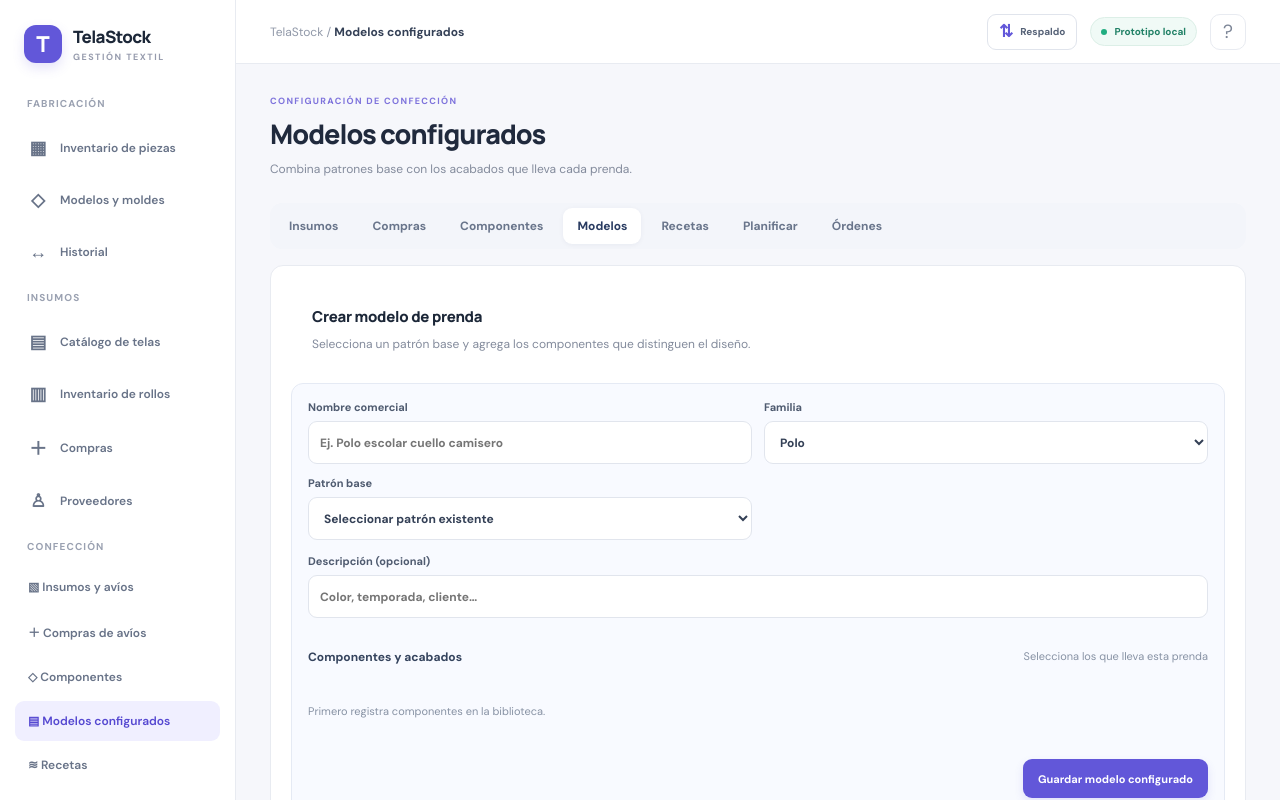
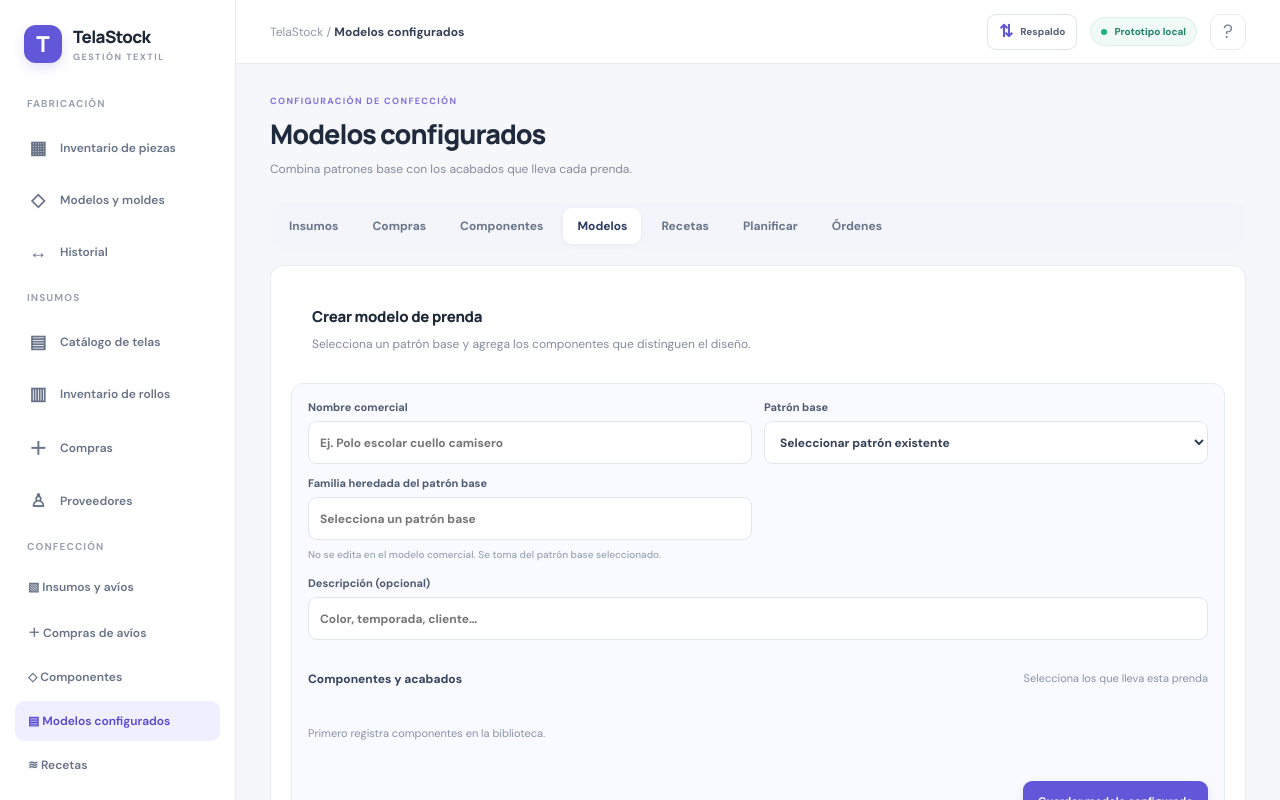
Before and after one commit to FranVG12/telastock-inventario, a Next.js app: page / in a window 1280 px wide. Both pictures are taken after a click on the button "▤ Modelos configurados". Shown: the top 800 px of the page. Built offline with nearby package versions, Linux system fonts and the light colour scheme.

Commit message:
refactor: heredar familia del patrón base

```diff
--- a/app/production-module.tsx
+++ b/app/production-module.tsx
@@ -137,7 +137,6 @@ export type ProductComponentSelection = {
 export type ConfiguredProductModel = {
   id: string;
   name: string;
-  family: string;
   baseModelId: string;
   description: string;
   components: ProductComponentSelection[];
@@ -533,7 +532,6 @@ export function ProductionModule({
   const [componentDraft, setComponentDraft] = useState<GarmentComponent | null>(null);
   const [recipeDraft, setRecipeDraft] = useState<FamilyRecipe | null>(null);
   const [productName, setProductName] = useState('');
-  const [productFamily, setProductFamily] = useState('polo');
   const [productBaseId, setProductBaseId] = useState('');
   const [productDescription, setProductDescription] = useState('');
   const [productComponentIds, setProductComponentIds] = useState<string[]>([]);
@@ -574,7 +572,12 @@ export function ProductionModule({
 
   useEffect(() => {
     const loaded = loadLocal();
-    setData(loaded.data);
+    const productModelsWithoutLegacyFamily = loaded.data.productModels.map((product) => {
+      const normalized = { ...product } as ConfiguredProductModel & { family?: string };
+      delete normalized.family;
+      return normalized;
+    });
+    setData({ ...loaded.data, productModels: productModelsWithoutLegacyFamily });
     setStorageSafe(loaded.safe);
     if (loaded.safe) localStorage.setItem(PRODUCTION_STORAGE_KEYS.version, '2');
     else setNotice({ text: loaded.warning, kind: 'error' });
@@ -864,10 +867,12 @@ export function ProductionModule({
   }
   function saveProduct(event: FormEvent) {
     event.preventDefault();
-    if (!productName.trim() || !productBaseId || !baseModels.some((x) => x.id === productBaseId)) return tell('Completa el nombre y selecciona un patrón base existente.', 'error');
+    const selectedBaseModel = baseModels.find((x) => x.id === productBaseId);
+    if (!productName.trim() || !selectedBaseModel) return tell('Completa el nombre y selecciona un patrón base existente.', 'error');
+    if (!selectedBaseModel.family) return tell('El patrón base no tiene familia asignada. Edítalo en Modelos antes de crear el modelo comercial.', 'error');
     if (data.productModels.some((x) => x.name.toLocaleLowerCase('es') === productName.trim().toLocaleLowerCase('es'))) return tell('Ya existe un modelo configurado con ese nombre.', 'error');
     const row: ConfiguredProductModel = {
-      id: id(), name: productName.trim(), family: productFamily, baseModelId: productBaseId, description: productDescription.trim(),
+      id: id(), name: productName.trim(), baseModelId: productBaseId, description: productDescription.trim(),
       components: productComponentIds.map((componentId) => ({ id: id(), componentId, quantity: 1, location: '', variantOverrides: {} })),
       additionalMaterials: [], active: true, createdAt: now(), updatedAt: now(),
     };
@@ -941,7 +946,8 @@ export function ProductionModule({
     if (!activeProduct) return { rows: [] as Array<{ variantId: string; total: number; bySize: Record<string, number>; missingSizes: string[]; available: number; shortage: number; packs: number | null }>, unresolved: [] as string[] };
     const requirements: MaterialRequirement[] = [];
     const multipliers = new Map<string, number>();
-    const recipes = data.familyRecipes.filter((x) => x.active && x.family === activeProduct.family);
+    const inheritedFamily = baseModels.find((model) => model.id === activeProduct.baseModelId)?.family ?? '';
+    const recipes = inheritedFamily ? data.familyRecipes.filter((x) => x.active && x.family === inheritedFamily) : [];
     recipes.forEach((recipe) => recipe.materials.forEach((material) => { requirements.push(material); multipliers.set(material.id, 1); }));
     activeProduct.components.forEach((selected) => {
       const component = data.components.find((x) => x.id === selected.componentId && x.active);
@@ -1679,8 +1685,8 @@ export function ProductionModule({
       <form className="production-form" onSubmit={saveProduct}>
         <div className="production-form-grid">
           <label className="field-label">Nombre comercial<input className="large-input" value={productName} onChange={(e) => setProductName(e.target.value)} placeholder="Ej. Polo escolar cuello camisero" required /></label>
-          <label className="field-label">Familia<select className="large-input" value={productFamily} onChange={(e) => setProductFamily(e.target.value)}>{families.map((x) => <option key={x.value} value={x.value}>{x.label}</option>)}</select></label>
           <label className="field-label">Patrón base<select className="large-input" value={productBaseId} onChange={(e) => setProductBaseId(e.target.value)} required><option value="">Seleccionar patrón existente</option>{baseModels.map((x) => <option value={x.id} key={x.id}>{x.name}</option>)}</select></label>
+          <label className="field-label">Familia heredada del patrón base<input className="large-input" value={families.find((x) => x.value === baseModels.find((model) => model.id === productBaseId)?.family)?.label ?? ''} placeholder="Selecciona un patrón base" readOnly /><small>No se edita en el modelo comercial. Se toma del patrón base seleccionado.</small></label>
         </div>
         <label className="field-label">Descripción (opcional)<input className="large-input" value={productDescription} onChange={(e) => setProductDescription(e.target.value)} placeholder="Color, temporada, cliente…" /></label>
         <div className="production-subheading"><strong>Componentes y acabados</strong><span className="production-muted">Selecciona los que lleva esta prenda</span></div>
@@ -1694,8 +1700,9 @@ export function ProductionModule({
       <div className="production-subheading"><strong>Modelos configurados</strong><span className="count-badge">{data.productModels.filter((x) => x.active).length}</span></div>
       <div className="production-list">{data.productModels.filter((x) => x.active).map((product) => {
         const base = baseModels.find((x) => x.id === product.baseModelId);
+        const familyLabel = families.find((x) => x.value === base?.family)?.label ?? (base?.family || 'Familia sin definir');
         return <article className="production-card" key={product.id}>
-          <div className="production-card-heading"><div><strong>{product.name}</strong><span>{families.find((x) => x.value === product.family)?.label ?? product.family} · Patrón: {base?.name ?? 'No disponible'}</span></div><button className="text-action danger-action" onClick={() => deleteProduct(product)}>Archivar</button></div>
+          <div className="production-card-heading"><div><strong>{product.name}</strong><span>{familyLabel} · Patrón: {base?.name ?? 'No disponible'}</span></div><button className="text-action danger-action" onClick={() => deleteProduct(product)}>Archivar</button></div>
           <div className="production-attributes">{product.components.map((x) => <span key={x.id}>{data.components.find((c) => c.id === x.componentId)?.name ?? 'Componente archivado'} ×{x.quantity}</span>)}</div>
           <small className="production-muted">El patrón base y su inventario de piezas permanecen independientes.</small>
         </article>;
```
